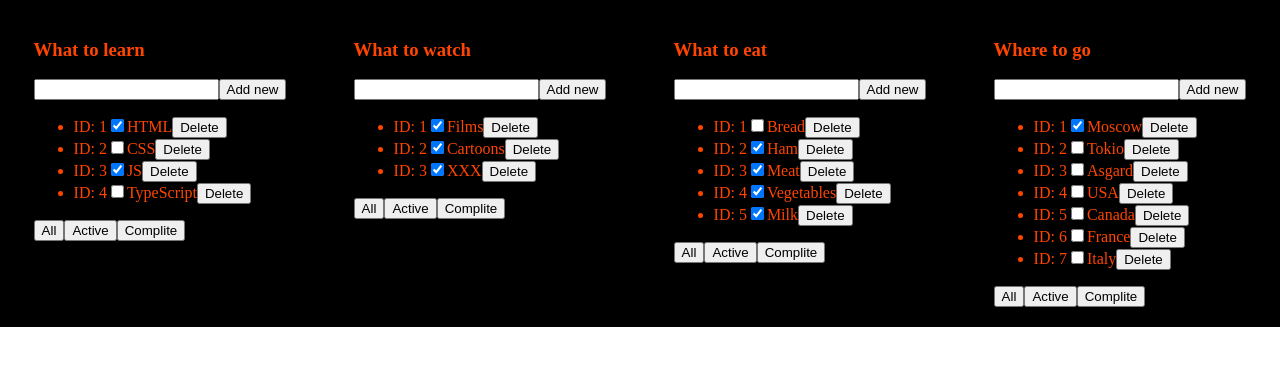
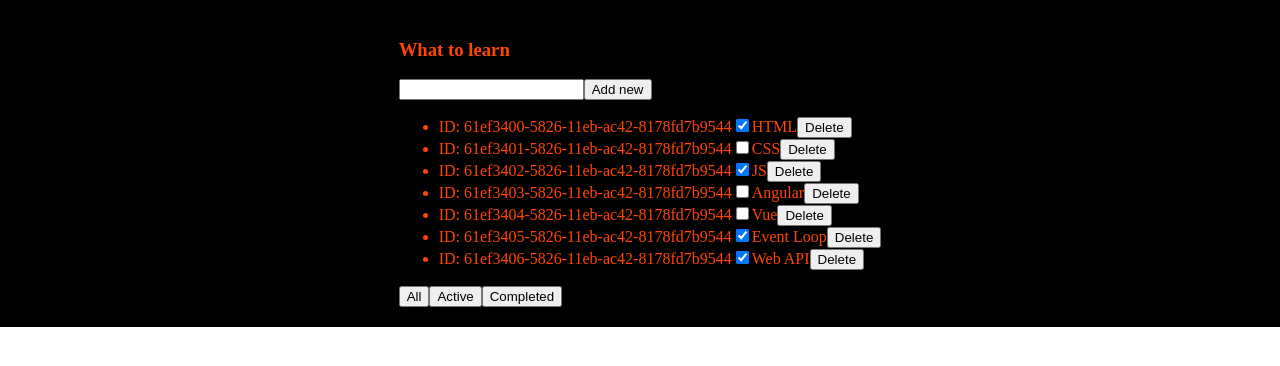
Before and after one commit to VadimSaltanovskii/TodoList, a React (Create React App) app: page / in a window 1280 px wide. Shown: the top 366 px of the page. Built offline with nearby package versions, Linux system fonts and the light colour scheme.

Commit message:
Filtering

```diff
--- a/package.json
+++ b/package.json
@@ -10,10 +10,12 @@
     "@types/node": "^12.0.0",
     "@types/react": "^16.9.0",
     "@types/react-dom": "^16.9.0",
+    "@types/uuid": "^8.3.0",
     "react": "^16.13.1",
     "react-dom": "^16.13.1",
     "react-scripts": "3.4.1",
-    "typescript": "~3.7.2"
+    "typescript": "~3.7.2",
+    "uuid": "^8.3.2"
   },
   "scripts": {
     "start": "react-scripts start",
--- a/src/App.tsx
+++ b/src/App.tsx
@@ -2,83 +2,64 @@ import React, { useState } from 'react';
 import './App.css';
 import { TodoList } from './components/TodoList'
 import { ListType } from './components/TodoList'
+import { v1 } from 'uuid';
+
+export type FilterValuesType = 'All' | 'Completed' | 'Active'
 
 export function App() {
 
+    // BLL DATA
     let initlist1: Array<ListType> = [
-        { number: 1, name: 'HTML', isDone: true },
-        { number: 2, name: 'CSS', isDone: false },
-        { number: 3, name: 'JS', isDone: true },
-        { number: 4, name: 'TypeScript', isDone: false },
+        { number: v1(), name: 'HTML', isDone: true },
+        { number: v1(), name: 'CSS', isDone: false },
+        { number: v1(), name: 'JS', isDone: true },
+        { number: v1(), name: 'Angular', isDone: false },
+        { number: v1(), name: 'Vue', isDone: false },
+        { number: v1(), name: 'Event Loop', isDone: true },
+        { number: v1(), name: 'Web API', isDone: true },
     ]
 
-    let initlist2: Array<ListType> = [
-        { number: 1, name: 'Films', isDone: true },
-        { number: 2, name: 'Cartoons', isDone: true },
-        { number: 3, name: 'XXX', isDone: true },
-    ]
+    //стейт для списка и фильтрации
+    let [filter, setFilter] = useState<FilterValuesType>('All')
+    let [list1, setLists1] = useState(initlist1)
 
-    let initlist3: Array<ListType> = [
-        { number: 1, name: 'Bread', isDone: false },
-        { number: 2, name: 'Ham', isDone: true },
-        { number: 3, name: 'Meat', isDone: true },
-        { number: 4, name: 'Vegetables', isDone: true },
-        { number: 5, name: 'Milk', isDone: true },
-    ]
-
-    let initlist4: Array<ListType> = [
-        { number: 1, name: 'Moscow', isDone: true },
-        { number: 2, name: 'Tokio', isDone: false },
-        { number: 3, name: 'Asgard', isDone: false },
-        { number: 4, name: 'USA', isDone: false },
-        { number: 5, name: 'Canada', isDone: false },
-        { number: 6, name: 'France', isDone: false },
-        { number: 7, name: 'Italy', isDone: false },
-    ]
-
-    let [list1, setLists1] = useState(initlist1)
-    let [list2, setLists2] = useState(initlist2)
-    let [list3, setLists3] = useState(initlist3)
-    let [list4, setLists4] = useState(initlist4)
-
-    function removeTask1(number: number) {
+    // функция удаления записи
+    function removeTask1(number: string) {
         let filteredList1 = list1.filter(element => element.number !== number)
         setLists1(filteredList1)
     }
 
-    function removeTask2(number: number) {
-        let filteredList2 = list2.filter(element => element.number !== number)
-        setLists2(filteredList2)
+    // функция добавления записи
+    function addTask1(value: string) {
+        let newTask: ListType = {
+            number: v1(),
+            name: value,
+            isDone: false,
+        }
+        setLists1([...list1, newTask])
     }
 
-    function removeTask3(number: number) {
-        let filteredList3 = list3.filter(element => element.number !== number)
-        setLists3(filteredList3)
+    // функция фильтрации записей
+    function changeFilter(value: FilterValuesType) {
+        setFilter(value)
     }
 
-    function removeTask4(number: number) {
-        let filteredList4 = list4.filter(element => element.number !== number)
-        setLists4(filteredList4)
+    let listForTodo = list1
+    if (filter === 'Completed') {
+        listForTodo = list1.filter(task => task.isDone === true)
+    }
+    if (filter === 'Active') {
+        listForTodo = list1.filter(task => task.isDone === false)
     }
 
     return (
         <div className={'App'}>
             <TodoList
                 title={'What to learn'}
-                list={list1}
-                removeTask={removeTask1} />
-            <TodoList
-                title={'What to watch'}
-                list={list2}
-                removeTask={removeTask2} />
-            <TodoList
-                title={'What to eat'}
-                list={list3}
-                removeTask={removeTask3} />
-            <TodoList
-                title={'Where to go '}
-                list={list4}
-                removeTask={removeTask4} />
+                list={listForTodo}
+                removeTask={removeTask1}
+                filteredTask={changeFilter}
+                addTask={addTask1} />
         </div>
     )
 }
--- a/src/components/TodoList.tsx
+++ b/src/components/TodoList.tsx
@@ -1,7 +1,8 @@
-import React from 'react'
+import React, { ChangeEvent, KeyboardEvent, useState } from 'react'
+import { FilterValuesType } from '../App'
 
 export type ListType = {
-    number: number
+    number: string
     name: string
     isDone: boolean
 }
@@ -9,37 +10,76 @@ export type ListType = {
 type TodoListPropsType = {
     title: string
     list: Array<ListType>
-    removeTask: Function
+    removeTask: (number: string) => void
+    filteredTask: (value: FilterValuesType) => void
+    addTask: (value: string) => void
 
 }
 
 export function TodoList(props: TodoListPropsType) {
+
+    let [inputValue, setInputValue] = useState('')
+
+    // const onChangeHandler = () => {
+    //     (event) => { setInputValue(event.currentTarget.value) }
+    // }
+
+    // const onKeyPressHendler = () => {
+    //     (event: KeyboardEvent<HTMLInputElement>) => {
+    //         if (event.key === 'Enter') {
+    //             props.addTask(inputValue)
+    //             setInputValue('')
+    //         }
+    //     }
+    // }
+
+    // const addTaskHandler = () => {
+    //     props.addTask(inputValue)
+    //     setInputValue('')
+    // }
+
+    const onAllClickHandler = () => props.filteredTask('All')
+    const onActiveClickHandler = () => props.filteredTask('Active')
+    const onCompletedClickHandler = () => props.filteredTask('Completed')
+
     return (
         <div>
             <h3>{props.title}</h3>
             <div>
-                <input type="text" />
-                <button>Add new</button>
+                <input
+                    type={"text"}
+                    value={inputValue}
+                    onChange={(event) => { setInputValue(event.currentTarget.value) }}
+                    onKeyPress={(event) => {
+                        if (event.key === 'Enter') {
+                            props.addTask(inputValue)
+                            setInputValue('')
+                        }
+                    }
+                    } />
+
+                <button onClick={() => {
+                    props.addTask(inputValue)
+                    setInputValue('')
+                }}>Add new</button>
             </div>
             <ul>
                 {
                     props.list.map((element) => {
-                        debugger
-                        return <li>
+                        // key обязательный атрибут для привязки конкретного элемента
+                        return <li key={element.number}>
                             <span>ID: {element.number}</span>
                             <input type={'checkbox'} checked={element.isDone} />
                             <span>{element.name}</span>
-                            <button onClick={() => {
-                                props.removeTask(element.number)
-                            }}>Delete</button>
+                            <button onClick={() => { props.removeTask(element.number) }}>Delete</button>
                         </li>
                     })
                 }
             </ul>
             <div>
-                <button>All</button>
-                <button>Active</button>
-                <button>Complite</button>
+                <button onClick={onAllClickHandler}>All</button>
+                <button onClick={onActiveClickHandler}>Active</button>
+                <button onClick={onCompletedClickHandler}>Completed</button>
             </div>
         </div>
     )
```
Also changed, not shown: 2 other files (tests, documents, lock files or other folders).
